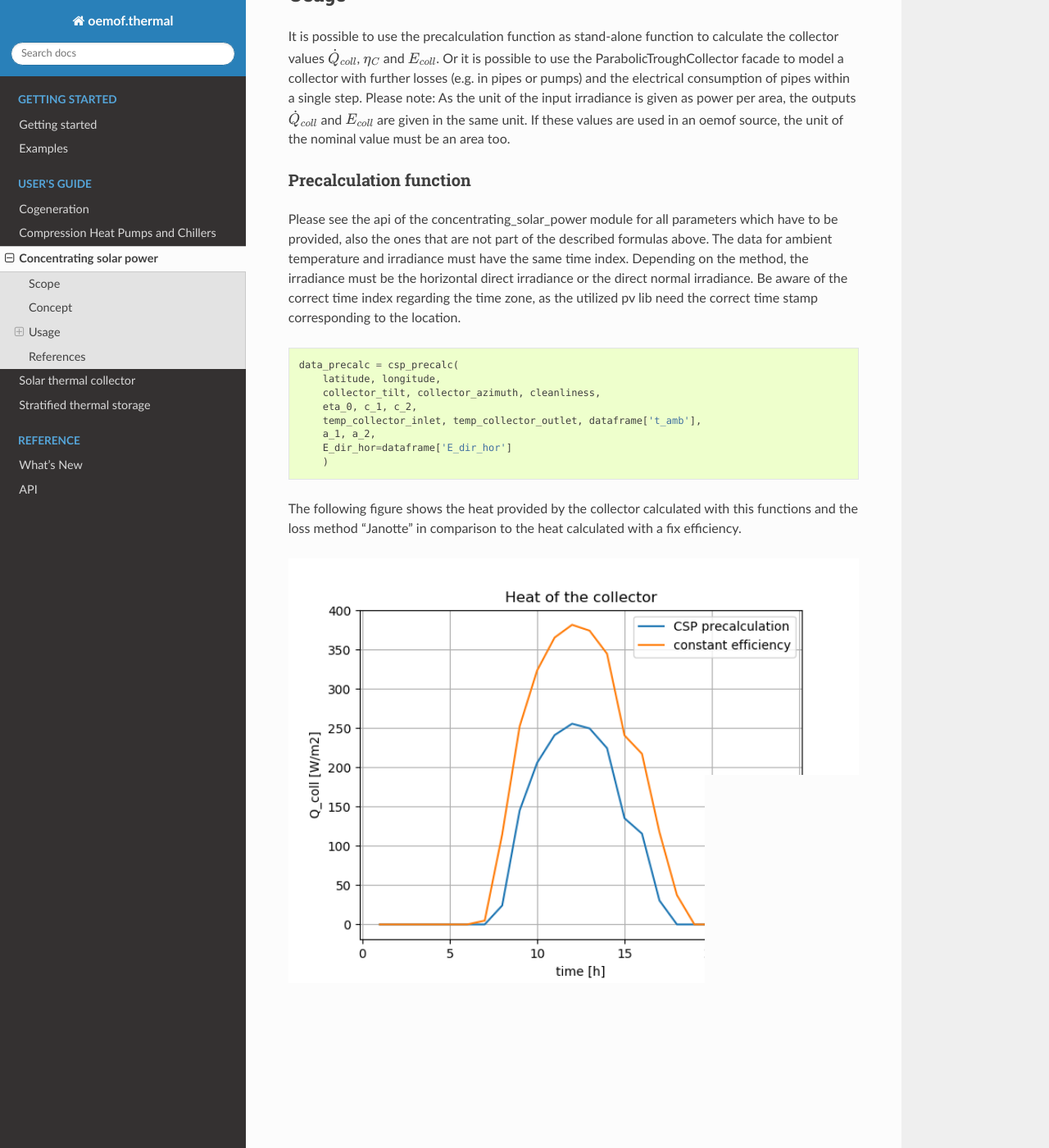
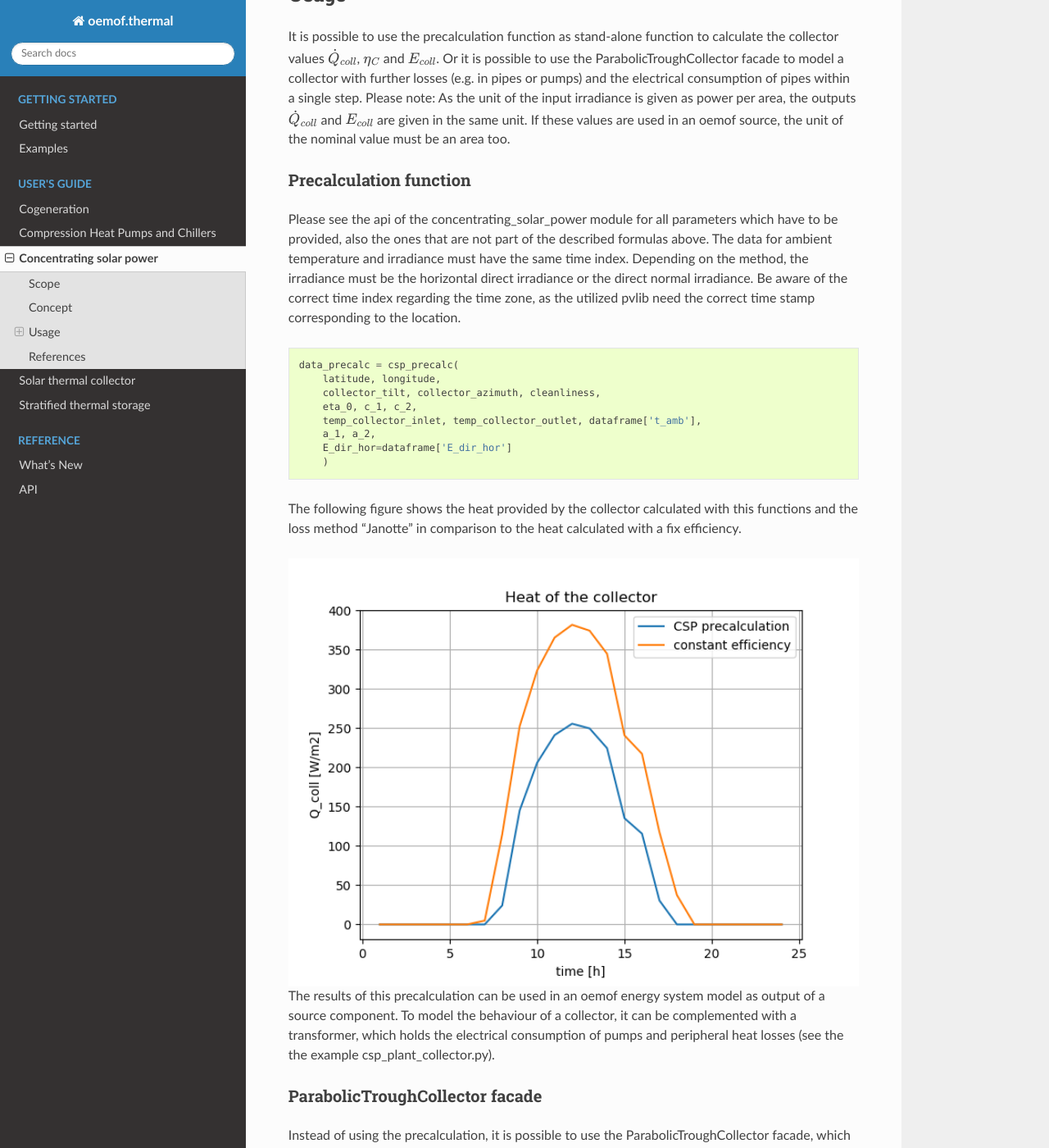
Before and after one commit to oemof/oemof-thermal, a Sphinx documentation site: the page built from docs/concentrating_solar_power.rst, in a window 1280 px wide and 1400 px high, scrolled down 2892 px. Shown: the whole window at 82% size. Built offline with Sphinx 7.4.7 and the Read the Docs theme 2.0.0, drawn with Linux system fonts in a browser that asks for light colours; formulas are drawn with MathJax 3; some of the changed text lies outside the part shown.

Commit message:
Apply suggestions from code review
Co-Authored-By: Caroline Möller <caroline.moeller@rl-institut.de>

```diff
--- a/docs/concentrating_solar_power.rst
+++ b/docs/concentrating_solar_power.rst
@@ -148,7 +148,7 @@
 The data for ambient temperature and irradiance must have the same time index.
 Depending on the method, the irradiance must be the horizontal direct
 irradiance or the direct normal irradiance. Be aware of the correct time index
-regarding the time zone, as the utilized pv lib need the correct time stamp
+regarding the time zone, as the utilized pvlib need the correct time stamp
 corresponding to the location.
 
 
```
Also changed, not shown: other parts of docs/concentrating_solar_power.rst (+2 -1 lines).
